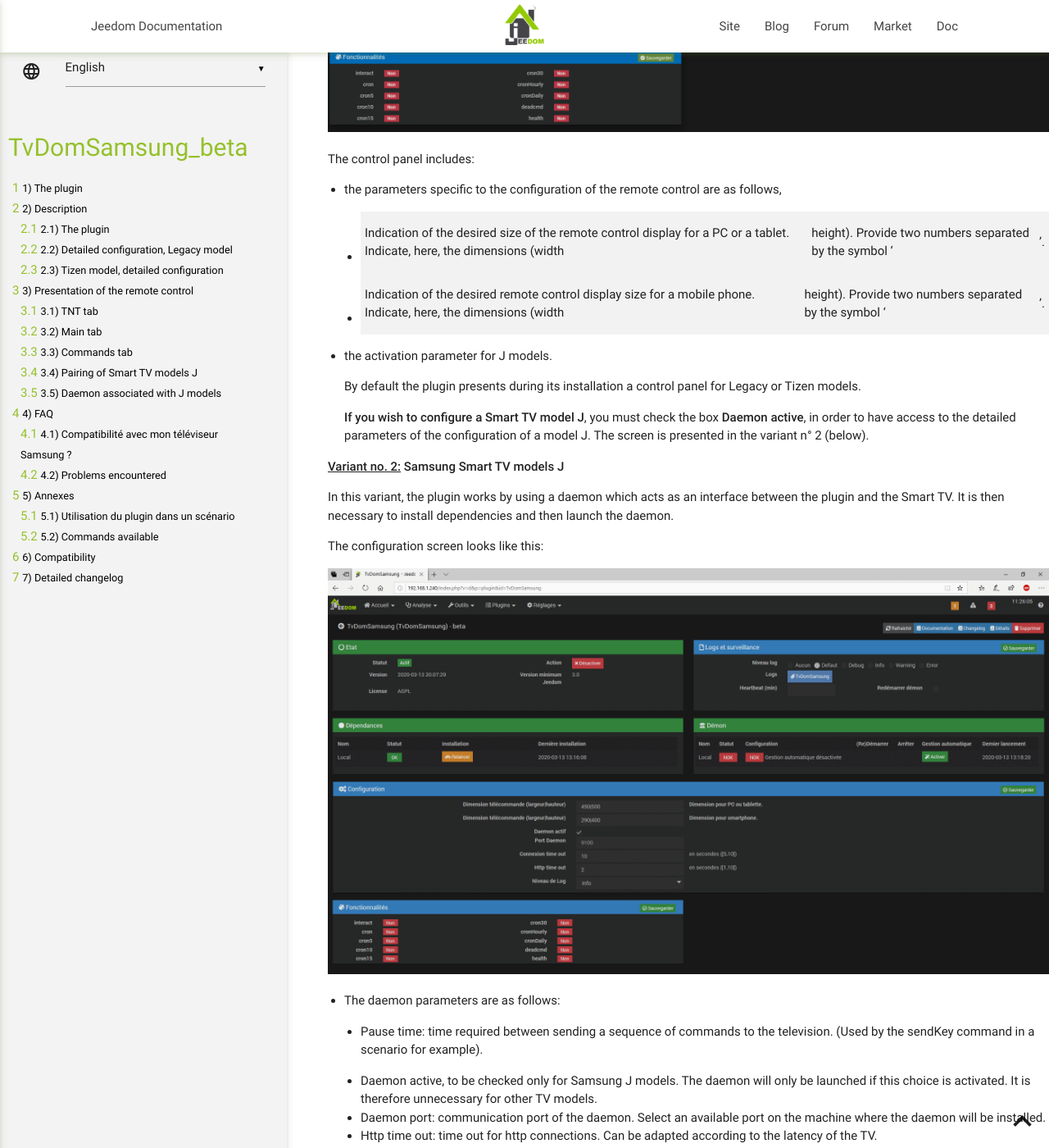
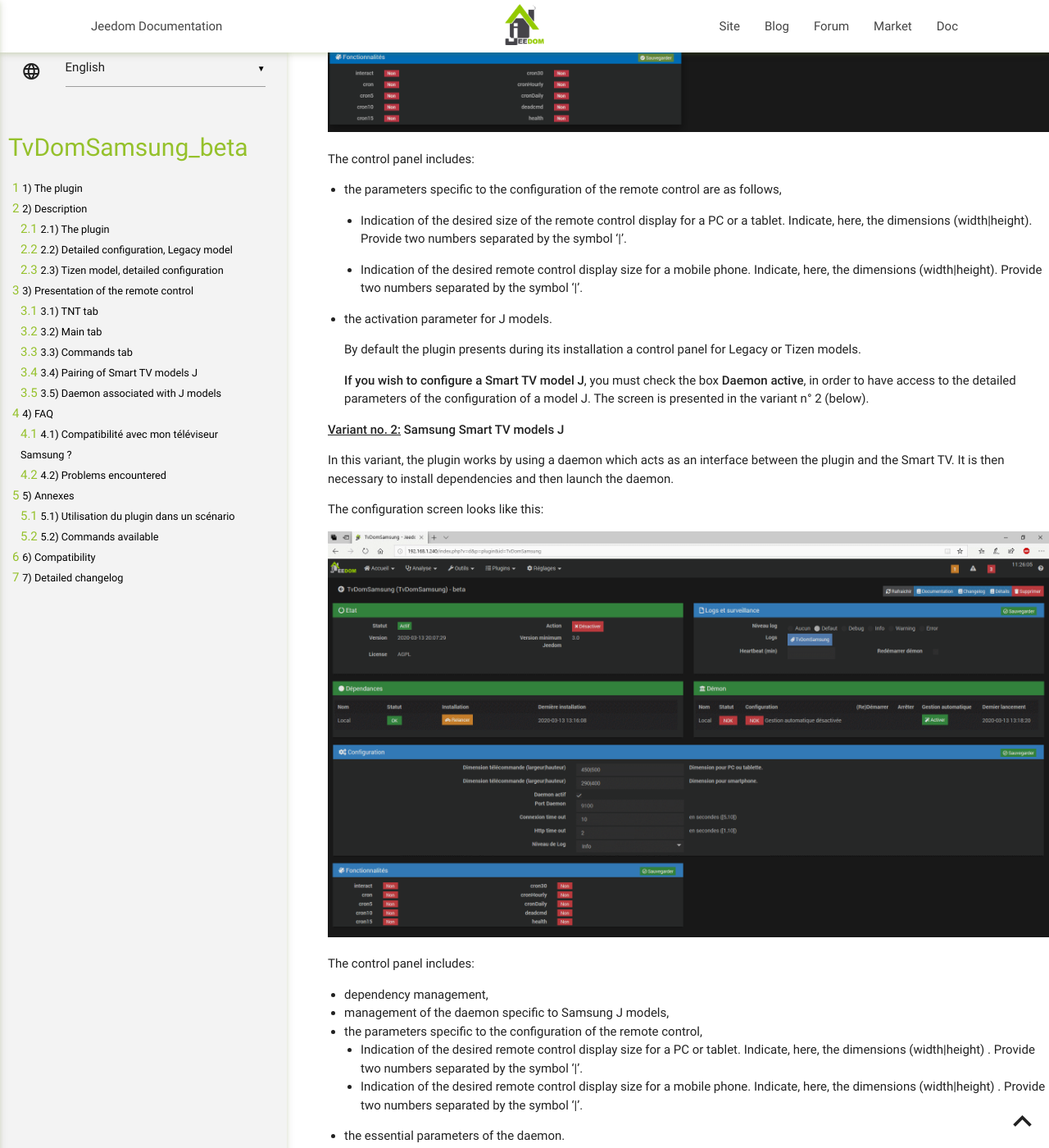
Before and after one commit to Berco63/TvDomSamsung_beta, a Jekyll site: the page built from docs/en_US/index.md, in a window 1280 px wide and 1400 px high, scrolled down 1251 px. Shown: the whole window at 82% size. Built offline with Jekyll 4.4.1, drawn with Linux system fonts in a browser that asks for light colours; our own code applies the rules of GitHub Pages for plain Markdown files.

Commit message:
minor typo bugs

```diff
--- a/docs/en_US/index.md
+++ b/docs/en_US/index.md
@@ -30,9 +30,9 @@ The control panel includes:
 
 - the parameters specific to the configuration of the remote control are as follows,
 
-   - Indication of the desired size of the remote control display for a PC or a tablet. Indicate, here, the dimensions (width|height). Provide two numbers separated by the symbol '|'.
+   - Indication of the desired size of the remote control display for a PC or a tablet. Indicate, here, the dimensions (width&#124;height). Provide two numbers separated by the symbol '&#124;'.
 
-   - Indication of the desired remote control display size for a mobile phone. Indicate, here, the dimensions (width|height). Provide two numbers separated by the symbol '|'.
+   - Indication of the desired remote control display size for a mobile phone. Indicate, here, the dimensions (width&#124;height). Provide two numbers separated by the symbol '&#124;'.
 
 - the activation parameter for J models.
 
@@ -48,9 +48,17 @@ The control panel includes:
 
 The configuration screen looks like this:
 
+
 ![plugin-002](../images/TvDomSamsung-image-14.png)
 
+The control panel includes:
 
+- dependency management,
+- management of the daemon specific to Samsung J models,
+- the parameters specific to the configuration of the remote control,
+  - Indication of the desired remote control display size for a PC or tablet. Indicate, here, the dimensions (width&#124;height) . Provide two numbers separated by the symbol ‘&#124;’.
+  - Indication of the desired remote control display size for a mobile phone. Indicate, here, the dimensions (width&#124;height) . Provide two numbers separated by the symbol ‘&#124;’.
+- the essential parameters of the daemon.
 
 - The daemon parameters are as follows:
 
@@ -62,10 +70,14 @@ The configuration screen looks like this:
   - Connection time out. (Same).
   - Log level. In normal operation, in order to minimize the volume of logs, set the level to INFO.
 
+
+
   Once entered, save the configuration panel settings. Then, in order:
 
   - Launch dependencies.
-- Start the daemon.
+  - Start the daemon.
+
+
 
 After installing the plugin, you need to create an instance by clicking in the plugin menu on the multimedia submenu, then TvDomSamsung.
 
```
Also changed, not shown: docs/fr_FR/index.md (+3 -3 lines).
